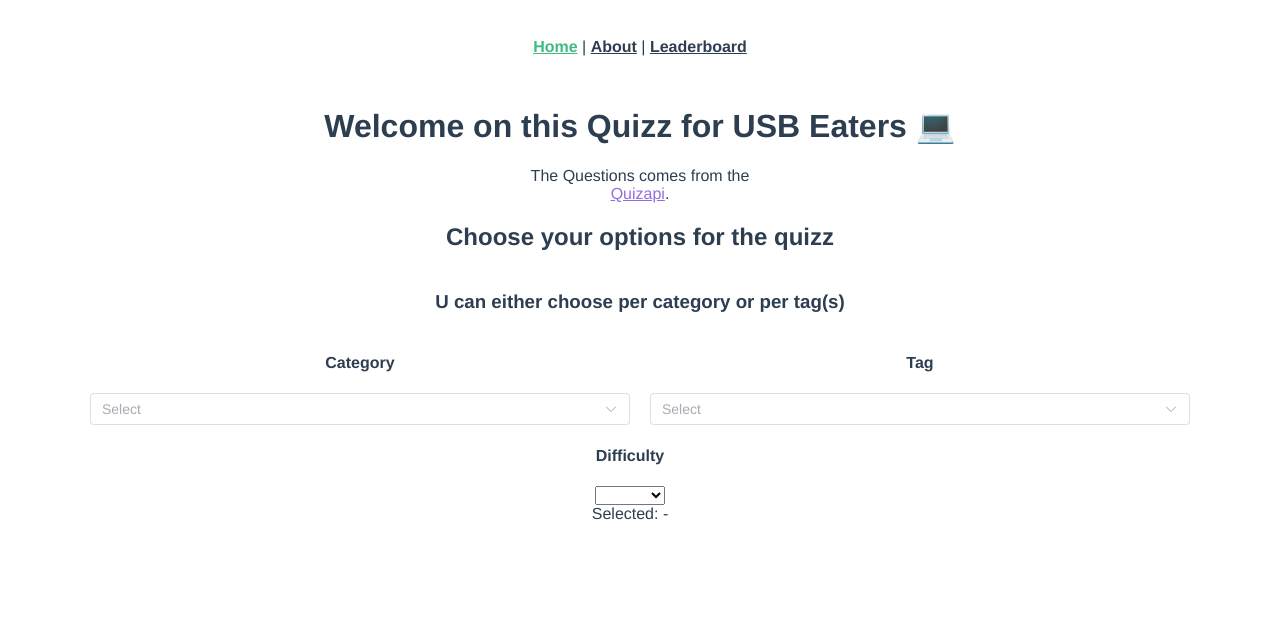
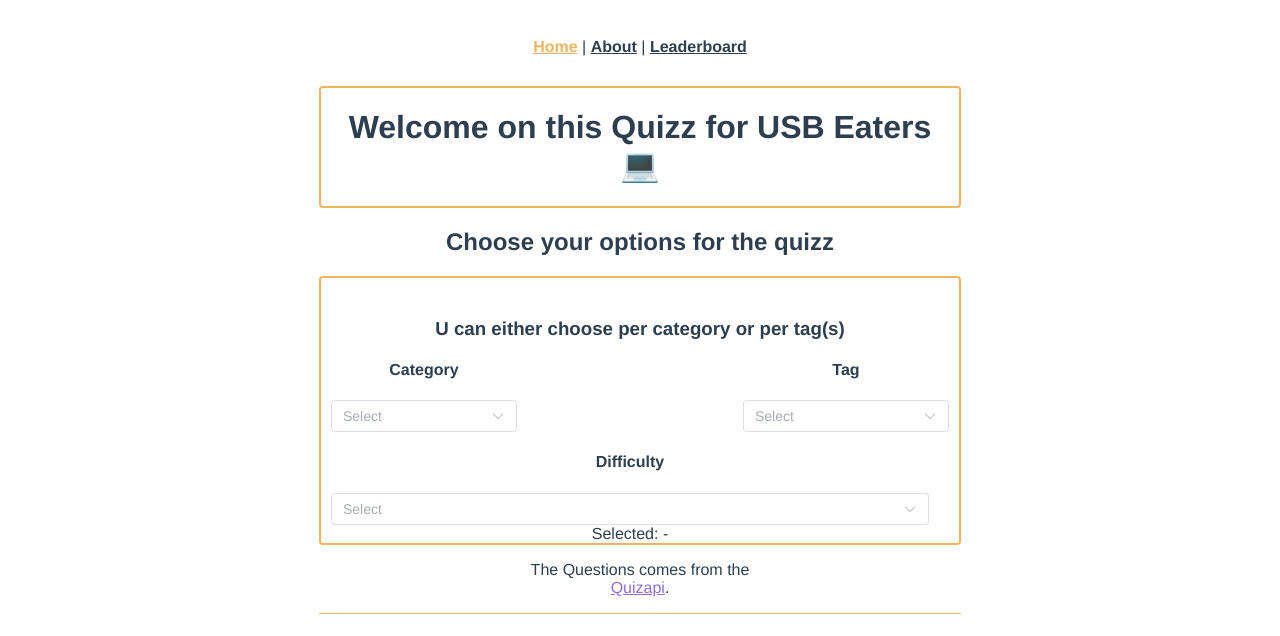
Before and after one commit to Scorni/Scorni-USBEatersQuizz, a Vue app in the folder quizz/: page / in a window 1280 px wide. Shown: the top 636 px of the page. Built offline with nearby package versions, Linux system fonts and the light colour scheme.

Commit message:
Add some style

```diff
--- a/quizz/src/App.vue
+++ b/quizz/src/App.vue
@@ -26,6 +26,6 @@ nav a {
 }
 
 nav a.router-link-exact-active {
-  color: #42b983;
+  color:  #ebb563;
 }
 </style>
--- a/quizz/src/components/Quizz.vue
+++ b/quizz/src/components/Quizz.vue
@@ -1,49 +1,56 @@
 
 <template>
-  <div class="hello">
+    <el-row :gutter="20" justify="center">
+      <el-col  :span="12" class = "headers">
         <h1>{{ msg }}</h1>
-    <p>
-      The Questions comes from the <br>
-      <a href="https://quizapi.io" target="_blank" rel="noopener">Quizapi</a>.
-    </p>
+
+        </el-col>
+    </el-row>
+    <el-row :gutter="20" justify="center">
+      <el-col  :span="12" >
         <h2>Choose your options for the quizz</h2>
-    <div class="options">
+
+      </el-col>
+    </el-row>
+    <el-row :gutter="20" justify="center" >
+      <el-col :span="12" class="options">
         <form id="questionOptions">
         <h3>U can either choose per category or per tag(s)</h3>
-       <div class="grid grid-pad">
-          <div class="col-1-2">
+          <el-row >
+            <el-col :span="8">
               <div class="content">
                 <h4>Category</h4>
-                <el-select v-model="categorySelected" id="categorySelected" ref="categorySelected">
-                  <el-option v-for="value in this.requestOptions.category" class="m-2" :key="value.category">
+                <el-select v-model="categorySelected" id="categorySelected" ref="categorySelected" :disabled="categoryDisabled" clearable>
+                  <el-option v-for="value in this.requestOptions.category" class="m-2" :key="value.category" :value="value">
                     {{value}}
                   </el-option>
                 </el-select>
-                <p id="clearCategorySelected" ref="clearCategorySelected" v-on:click="resetTag($event)" hidden>❌</p>
                 <br>
               </div>
-          </div>
-          <div class="col-1-2">
+            </el-col>
+
+            <el-col :offset="8" :span="8">
               <div class="content">
                 <h4>Tag</h4>
-              <el-select v-model="tagSelected" id="tagSelected" ref="tagSelected" class="m-2">
+                <el-select v-model="tagSelected" id="tagSelected" ref="tagSelected" class="m-2" :disabled="tagDisabled" clearable>
                   <el-option v-for="value in this.requestOptions.tag" :key="value.tag" :value="value">
                     {{value}}
                   </el-option>
                 </el-select>
-              <p id="clearTagSelected" ref="clearTagSelected" v-on:click="resetTag($event)" hidden>❌</p>
                 <br>
               </div>
-          </div>
-      </div>
+            </el-col>
+          </el-row>
+
+
          <div class="col-1-1">
             <div class="content">
               <h4>Difficulty</h4>
-              <select v-model="difficultySelected" id="difficultySelected" >
-              <option v-for="value in this.requestOptions.difficulty" :key="value.difficulty">
+              <el-select v-model="difficultySelected" id="difficultySelected" >
+              <el-option v-for="value in this.requestOptions.difficulty" :key="value.difficulty" :value="value">
                 {{value}}
-              </option>
-            </select><br>
+              </el-option>
+            </el-select><br>
             </div>
          </div>
         <div class="col-1-1">
@@ -55,12 +62,23 @@
             </div>
         </div>
         <div class="col-1-1" ref="generateQuizz" id="generateQuizz" hidden>
-          <router-link :to="{ name: 'generatedQuizz', params: { category : this.categorySelected, difficulty: this.difficultySelected, tag: this.tagSelected}}" >generate Quizz</router-link>
+          <el-button type="warning" round>
+            <router-link class="link" :to="{ name: 'generatedQuizz', params: { category : this.categorySelected, difficulty: this.difficultySelected, tag: this.tagSelected}}" >generate Quizz
+            </router-link>
+          </el-button>
+          <!-- <router-link :to="{ name: 'generatedQuizz', params: { category : this.categorySelected, difficulty: this.difficultySelected, tag: this.tagSelected}}" >generate Quizz</router-link> -->
         </div>
       </form>
-    </div>
-  </div>
-
+      </el-col>
+    </el-row >
+    <el-row :gutter="20" justify="center">
+        <el-col  :span="12" class = "footers">
+          <p>
+            The Questions comes from the <br>
+            <a href="https://quizapi.io" target="_blank" rel="noopener">Quizapi</a>.
+          </p>
+        </el-col>
+      </el-row>
 </template>
 
 <script>
@@ -77,18 +95,11 @@ export default {
       categorySelected :"",
       difficultySelected :"",
       tagSelected :"",
+      categoryDisabled :false,
+      tagDisabled: false
     };
   },
   methods: {
-    resetTag: function(event){
-            if(event.currentTarget.id === "clearTagSelected"){
-              this.$refs.categorySelected.removeAttribute("disabled","disabled");
-            }else{
-              this.$refs.tagSelected.removeAttribute("disabled","disabled");
-            }
-            this.tagSelected = ""
-            this.categorySelected = ""
-    },
     showButtonGenerateQuizz: async function(){
       if((this.tagSelected !== "" && this.difficultySelected !== "") || (this.categorySelected !== "" && this.difficultySelected !== "")){
         this.$refs.generateQuizz.removeAttribute("hidden");
@@ -99,25 +110,12 @@ export default {
   },
   watch: {
     categorySelected: function() {
-      if(this.categorySelected === ""){
-        this.$refs.tagSelected.removeAttribute("disabled");
-        this.$refs.clearCategorySelected.setAttribute("hidden","hidden");
-      }else{
-        this.$refs.tagSelected.setAttribute("disabled","disabled");
-        this.$refs.clearCategorySelected.removeAttribute("hidden");
-      }
+      this.categorySelected === "" ? this.tagDisabled = false : this.tagDisabled = true
       this.showButtonGenerateQuizz();
 
     },
     tagSelected: function() {
-
-      if(this.tagSelected === ""){
-        this.$refs.categorySelected.removeAttribute("disabled");
-        this.$refs.clearTagSelected.setAttribute("hidden","hidden");
-      }else{
-        this.$refs.categorySelected.setAttribute("disabled","disabled");
-        this.$refs.clearTagSelected.removeAttribute("hidden");
-      }
+      this.tagSelected === "" ? this.categoryDisabled = false : this.categoryDisabled = true
       this.showButtonGenerateQuizz();
     },
     difficultySelected: function() {
@@ -129,6 +127,28 @@ export default {
 
 <!-- Add "scoped" attribute to limit CSS to this component only -->
 <style scoped>
+.headers{
+  border: 2px solid #ebb563;
+  border-radius: 4px
+}
+.options{
+  border: 2px solid #ebb563;
+  border-radius: 4px;
+
+}
+.footers{
+  border-bottom: 1px solid #ebb563;
+  border-bottom-width: 75%
+}
+.link{
+  text-decoration: none;
+}
+.link:hover{
+  text-decoration: none;
+}
+.link:visited{
+  color: white;
+}
 h3 {
   margin: 40px 0 0;
 }
```
Lines whose indentation alone changed are shown as unchanged.
